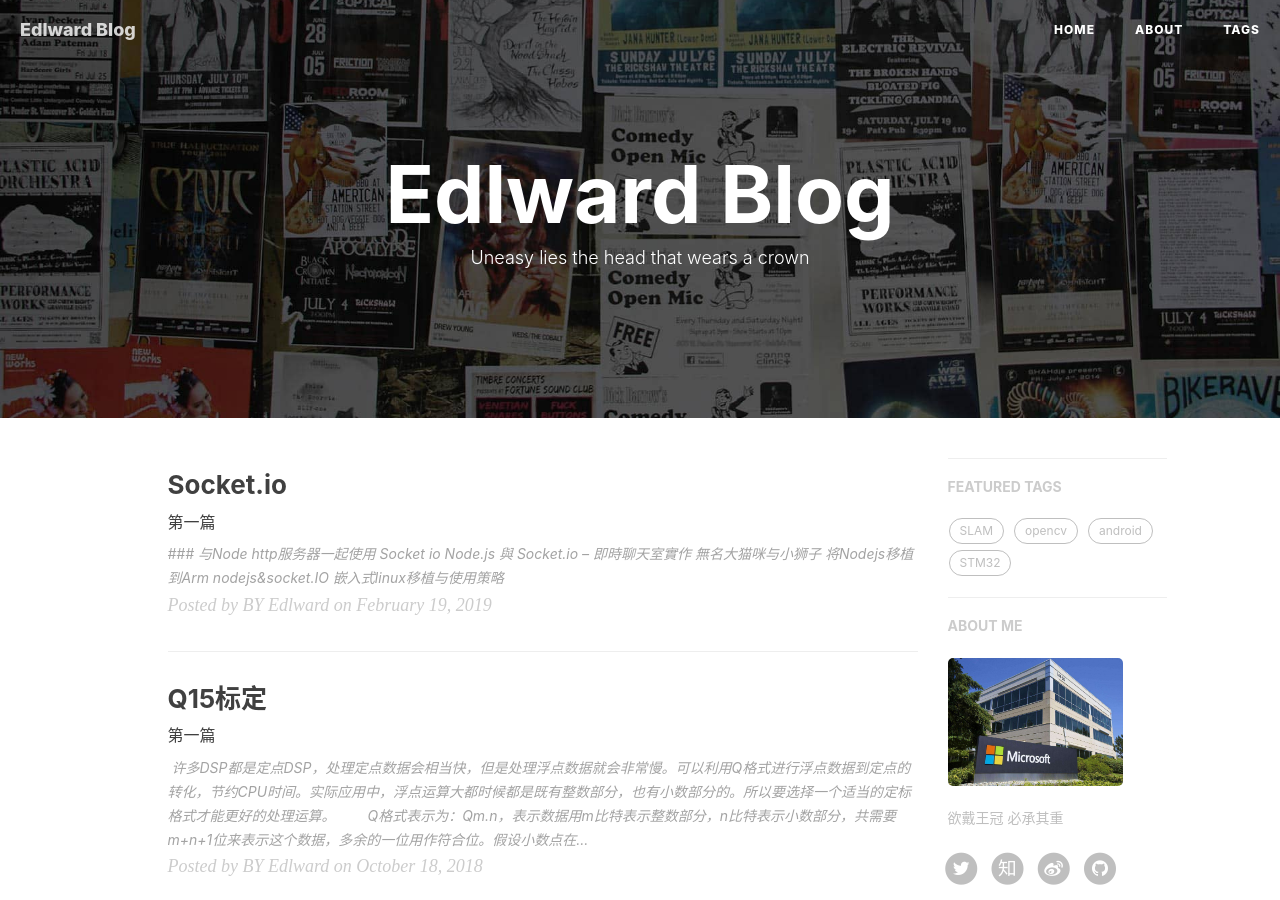
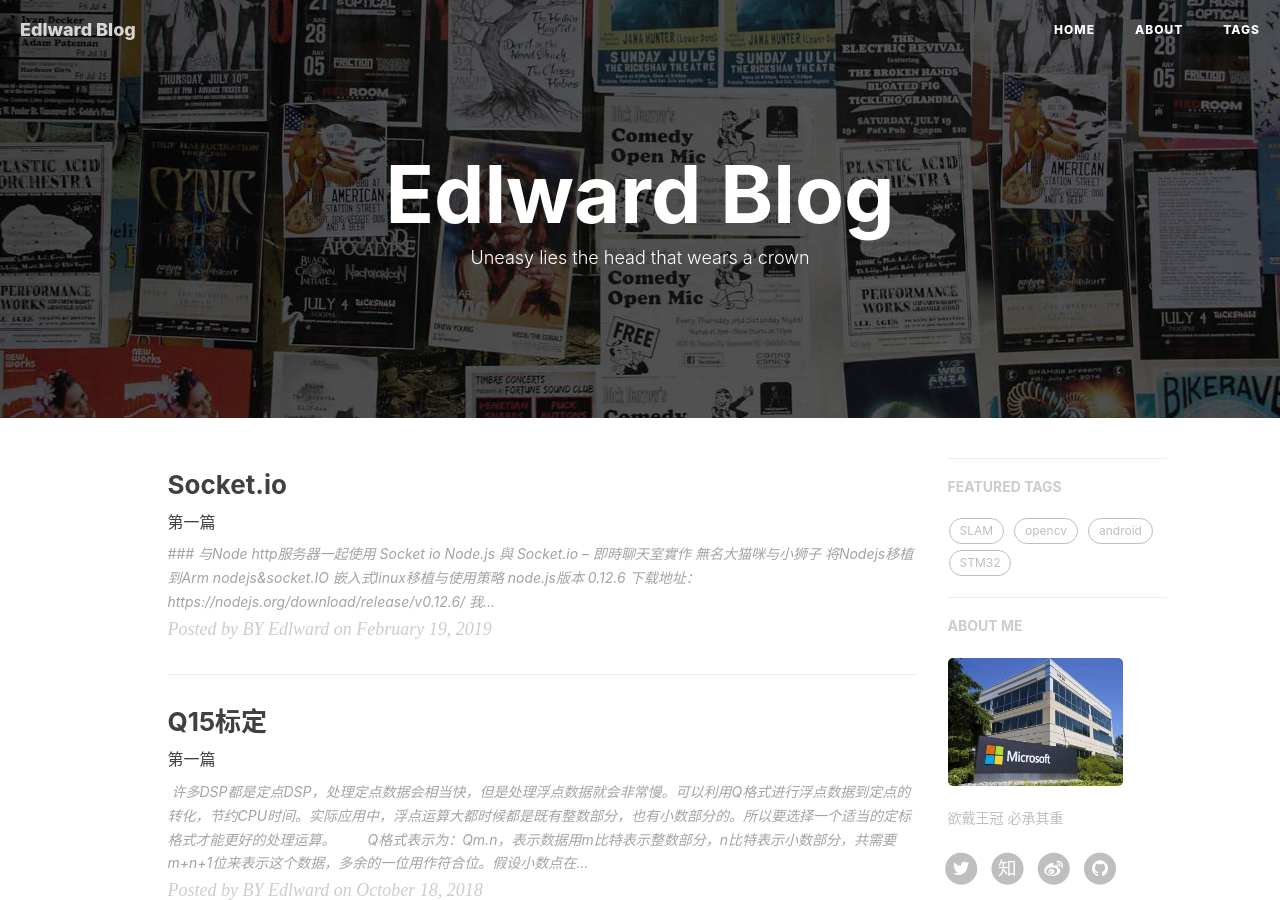
Before and after one commit to gary-robotics/dlward, a Jekyll site: the page built from index.html, in a window 1280 px wide and 900 px high. Built offline with Jekyll 4.4.1, drawn with Linux system fonts in a browser that asks for light colours; nearby versions of some CDN libraries; the list of posts is cut into pages by our own code; some of the changed lines change nothing that is shown.

Commit message:
Update 2019-02-19-socket_io-2019.markdown

````diff
--- a/_posts/2019-02-19-socket_io-2019.markdown
+++ b/_posts/2019-02-19-socket_io-2019.markdown
@@ -16,3 +16,65 @@
 [無名大猫咪与小狮子](https://www.cnblogs.com/xiezhengcai/default.html?page=1)
 [将Nodejs移植到Arm](https://blog.csdn.net/wanyi3605/article/details/78131241)
 [nodejs&socket.IO 嵌入式linux移植与使用策略](https://blog.csdn.net/xfeng20/article/details/85265146)
+
+
+```
+node.js版本  0.12.6   下载地址：https://nodejs.org/download/release/v0.12.6/   我用的版本是：node-v0.12.6.tar.gz
+
+arm开发板    SOC是S5PV210 CPU是Cortex A8
+
+交叉编译器是 gcc version 4.4.6 (for CW210 Concenwit Tech)   根据自己个人板子的情况来吧
+
+
+
+开始前的准备工作：
+
+export CC=arm-linux-gcc
+export CXX=arm-linux-g++
+export LD=arm-linux-ld
+export RAINLIB=arm-linux-rainlib
+export AR=arm-linux-ar
+export CFLAGS=-static
+export CXXFLAGS=-static
+export LDFLAGS=-static
+
+最后三项是静态编译
+
+这是编译成功后file node的结果：
+
+tarena@ubuntu:/opt/rootfs/node/bin$ file node
+node: ELF 32-bit LSB executable, ARM, version 1 (SYSV), statically linked, for GNU/Linux 2.6.32, not stripped
+
+
+
+接下来就是
+
+./configure --prefix=/home/tarena/workdir --dest-cpu=arm --without-snapshot
+
+prefix是你make install的文件夹，就是说你想将编译好的node安装的地方
+
+加--without-ssl就编译错误
+
+
+
+然后： make  花了一个半小时，看你自己的机器咯
+
+最后： sudo  make install
+
+
+
+最后将编译好拷贝到开发板：node -v   看有没有0.12.6
+
+
+
+我还有块arm9的板子，官方是支持armv6到armv8的但是那些源文件是动态链接的，我在自己的板子（armv7）上试过，没得反应，所以才决定自己编译的。
+
+关于node的更高版本，提示错误说要g++ 4.8.0以上版本，交叉编译器找到就不容易了，支持c++ 11恐怕更难找了。
+
+0.12.6是15年发布的，基本上很多模块都能用的，亲测crontab mysql模块都没得问题。
+
+有谁在arm9上编译成功的，一定要留个言。这是我找到的唯一线索，你们可以试试：http://www.nodejs-news.com/nodejs-tech/nodejs-armv5-armv6-howto/
+
+
+
+```
````
